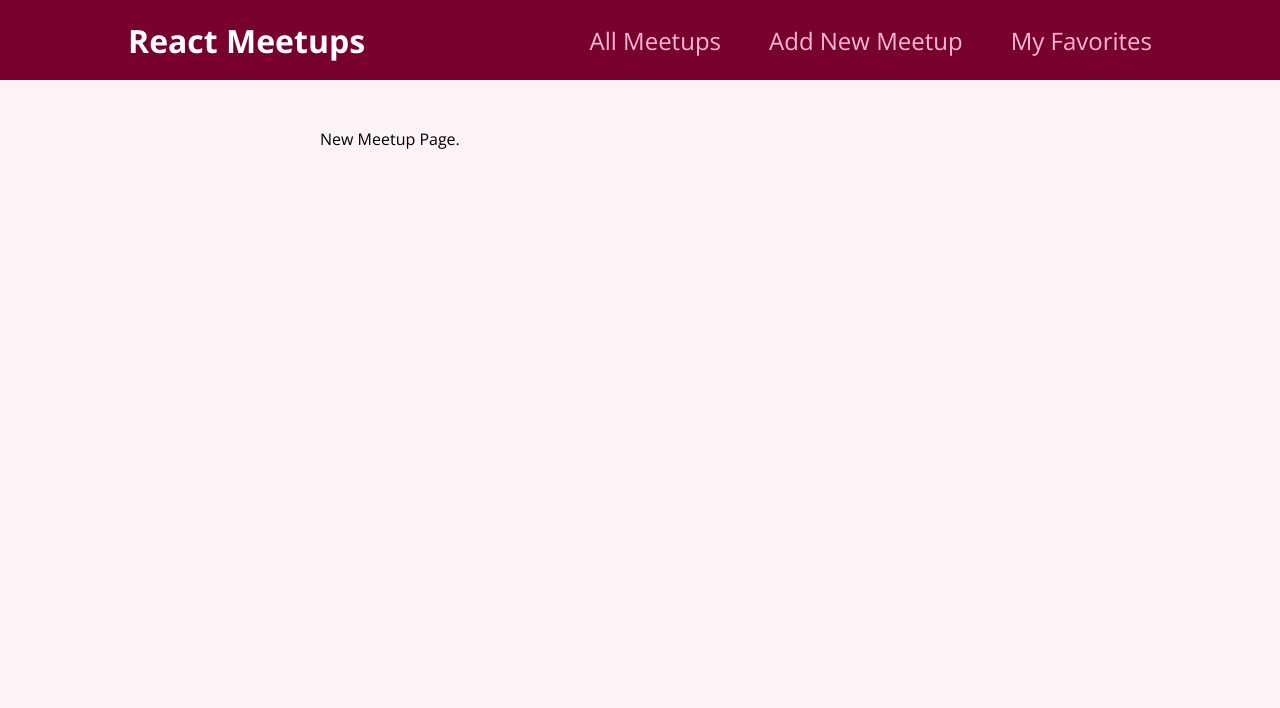
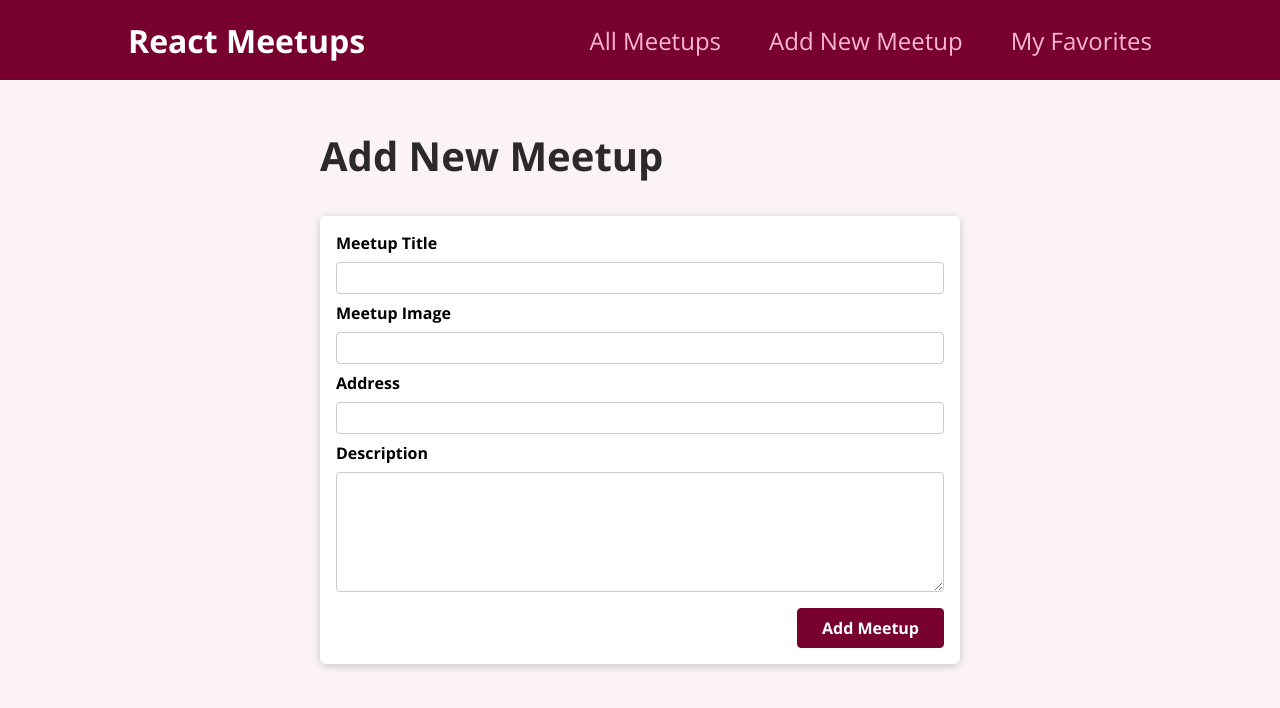
Before and after one commit to Steve-code16/react-meetup-app, a React (Create React App) app: page /new-meetup in a window 1280 px wide. Shown: the top 708 px of the page. Built offline with nearby package versions, Linux system fonts and the light colour scheme.

Commit message:
created and styled form

```diff
--- a/src/App.js
+++ b/src/App.js
@@ -1,4 +1,5 @@
 import { Routes, Route } from "react-router-dom";
+
 import Layout from "./components/layout/Layout";
 import AllMeetupsPage from "./pages/AllMeetups";
 import FavoritesPage from "./pages/Favorites";
--- a/src/components/meetups/NewMeetupForm.js
+++ b/src/components/meetups/NewMeetupForm.js
@@ -1,7 +1,32 @@
 import Card from "../ui/Card";
+import classes from "./NewMeetupForm.module.css";
 
 function NewMeetupForm(props) {
-  return <Card></Card>;
+  return (
+    <Card>
+      <form className={classes.form}>
+        <div className={classes.control}>
+          <label htmlFor="title">Meetup Title</label>
+          <input type="text" id="title" required />
+        </div>
+        <div className={classes.control}>
+          <label htmlFor="image">Meetup Image</label>
+          <input type="url" id="image" required />
+        </div>
+        <div className={classes.control}>
+          <label htmlFor="address">Address</label>
+          <input type="text" id="address" required />
+        </div>
+        <div className={classes.control}>
+          <label htmlFor="description">Description</label>
+          <textarea id="description" rows="5" required />
+        </div>
+        <div className={classes.actions}>
+          <button>Add Meetup</button>
+        </div>
+      </form>
+    </Card>
+  );
 }
 
 export default NewMeetupForm;
--- a/src/pages/NewMeetup.js
+++ b/src/pages/NewMeetup.js
@@ -1,5 +1,12 @@
+import NewMeetupForm from "../components/meetups/NewMeetupForm";
+
 function NewMeetupPage() {
-  return <div>New Meetup Page.</div>;
+  return (
+    <section>
+      <h1>Add New Meetup</h1>
+      <NewMeetupForm />
+    </section>
+  );
 }
 
 export default NewMeetupPage;
```
